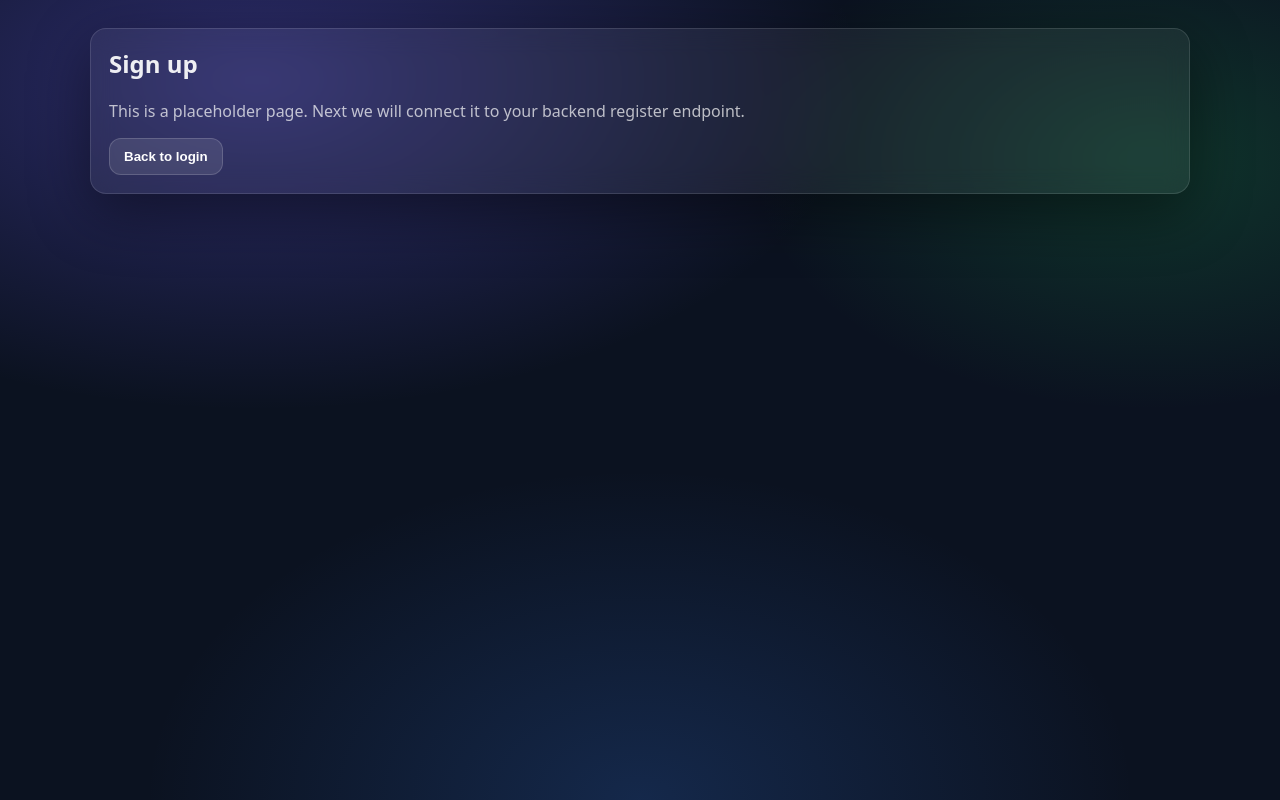
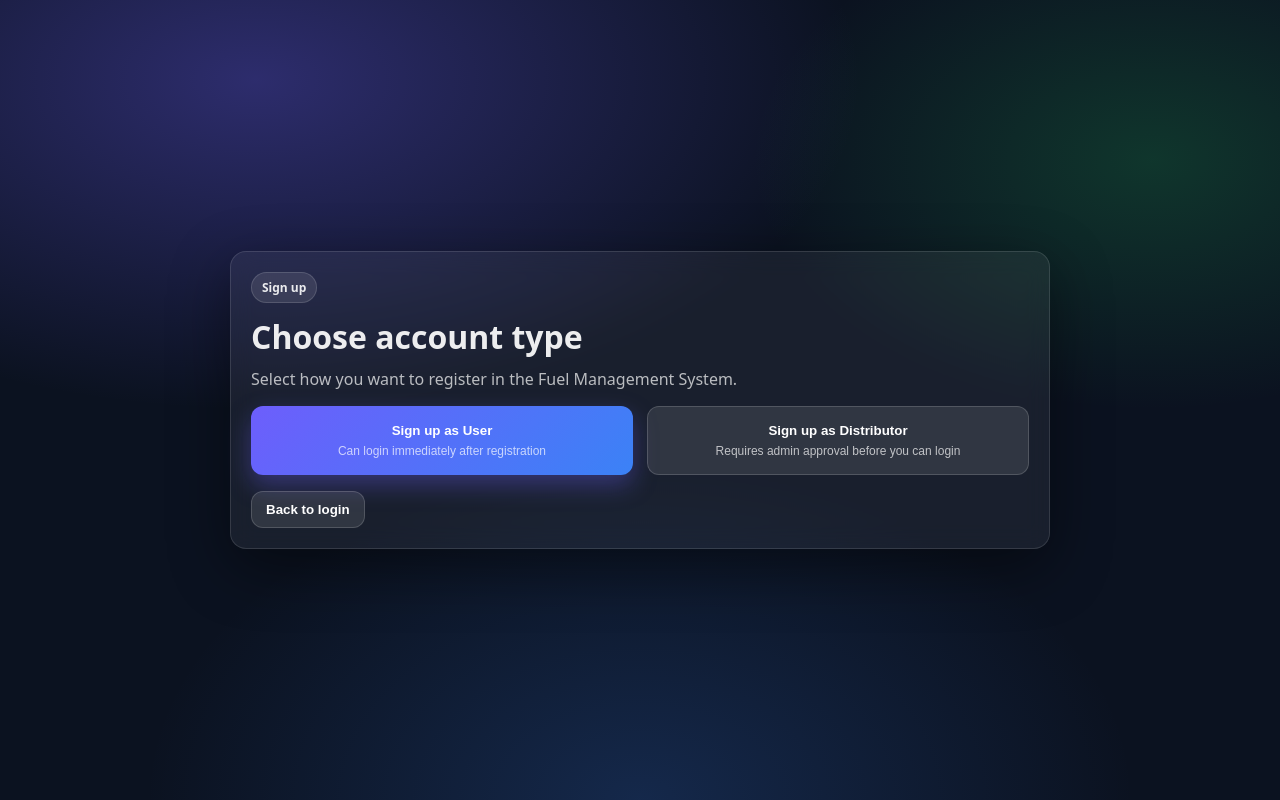
Before and after one commit to mddoad/Fuel_Managment_System, a React (Vite) app in the folder frontend/: page /signup in a window 1280 px wide. Built offline with nearby package versions, Linux system fonts and the light colour scheme.

Commit message:
do sign up button work, and sign up user chose field done

```diff
--- a/frontend/src/main.tsx
+++ b/frontend/src/main.tsx
@@ -4,9 +4,11 @@ import React from 'react';
 import ReactDOM from 'react-dom/client';
 import { BrowserRouter, Navigate, Route, Routes } from 'react-router-dom';
 import Dashboard from './pages/Dashboard';
+import DistributorSignup from './pages/DistributorSignup';
 import ForgotPassword from './pages/ForgotPassword';
 import Login from './pages/Login';
 import Signup from './pages/Signup';
+import UserSignup from './pages/UserSignup';
 
 function RequireAuth({ children }: { children: React.ReactNode }) {
   const token = localStorage.getItem('accessToken');
@@ -20,8 +22,11 @@ ReactDOM.createRoot(document.getElementById('root')!).render(
       <Routes>
         {/* Public */}
         <Route path="/login" element={<Login />} />
+        <Route path="/forgot-password" element={<ForgotPassword />} />
+
         <Route path="/signup" element={<Signup />} />
-        <Route path="/forgot-password" element={<ForgotPassword />} />
+        <Route path="/signup/user" element={<UserSignup />} />
+        <Route path="/signup/distributor" element={<DistributorSignup />} />
 
         {/* Protected */}
         <Route
--- /dev/null
+++ b/frontend/src/pages/DistributorSignup.tsx
@@ -0,0 +1,15 @@
+import { useNavigate } from 'react-router-dom';
+
+export default function DistributorSignup() {
+  const navigate = useNavigate();
+
+  return (
+    <div className="container" style={{ padding: '28px 0' }}>
+      <div className="card" style={{ padding: 18 }}>
+        <h2 style={{ marginTop: 0 }}>Distributor Sign up</h2>
+        <p className="muted">Next step: add full form + PDF upload + call backend endpoint.</p>
+        <button className="btn btn-secondary" onClick={() => navigate('/signup')}>Back</button>
+      </div>
+    </div>
+  );
+}
--- a/frontend/src/pages/Signup.tsx
+++ b/frontend/src/pages/Signup.tsx
@@ -4,16 +4,35 @@ export default function Signup() {
   const navigate = useNavigate();
 
   return (
-    <div className="container" style={{ padding: '28px 0' }}>
-      <div className="card" style={{ padding: 18 }}>
-        <h2 style={{ marginTop: 0 }}>Sign up</h2>
-        <p className="muted">
-          This is a placeholder page. Next we will connect it to your backend register endpoint.
+    <div className="container" style={{ minHeight: '100vh', display: 'grid', placeItems: 'center', padding: '28px 0' }}>
+      <div className="card" style={{ width: 'min(820px, 100%)', padding: 20 }}>
+        <div className="badge" style={{ marginBottom: 12 }}>Sign up</div>
+        <h1 style={{ margin: '0 0 10px 0' }}>Choose account type</h1>
+        <p className="muted" style={{ marginTop: 0 }}>
+          Select how you want to register in the Fuel Management System.
         </p>
 
-        <button className="btn btn-secondary" onClick={() => navigate('/login')}>
-          Back to login
-        </button>
+        <div className="grid grid-2" style={{ marginTop: 16 }}>
+          <button className="btn" onClick={() => navigate('/signup/user')} style={{ padding: 16 }}>
+            Sign up as User
+            <div className="muted" style={{ fontSize: 12, marginTop: 6, fontWeight: 500 }}>
+              Can login immediately after registration
+            </div>
+          </button>
+
+          <button className="btn btn-secondary" onClick={() => navigate('/signup/distributor')} style={{ padding: 16 }}>
+            Sign up as Distributor
+            <div className="muted" style={{ fontSize: 12, marginTop: 6, fontWeight: 500 }}>
+              Requires admin approval before you can login
+            </div>
+          </button>
+        </div>
+
+        <div style={{ marginTop: 16 }}>
+          <button className="btn btn-secondary" onClick={() => navigate('/login')}>
+            Back to login
+          </button>
+        </div>
       </div>
     </div>
   );
--- /dev/null
+++ b/frontend/src/pages/UserSignup.tsx
@@ -0,0 +1,15 @@
+import { useNavigate } from 'react-router-dom';
+
+export default function UserSignup() {
+  const navigate = useNavigate();
+
+  return (
+    <div className="container" style={{ padding: '28px 0' }}>
+      <div className="card" style={{ padding: 18 }}>
+        <h2 style={{ marginTop: 0 }}>User Sign up</h2>
+        <p className="muted">Next step: add full form + validation + call backend endpoint.</p>
+        <button className="btn btn-secondary" onClick={() => navigate('/signup')}>Back</button>
+      </div>
+    </div>
+  );
+}
```
